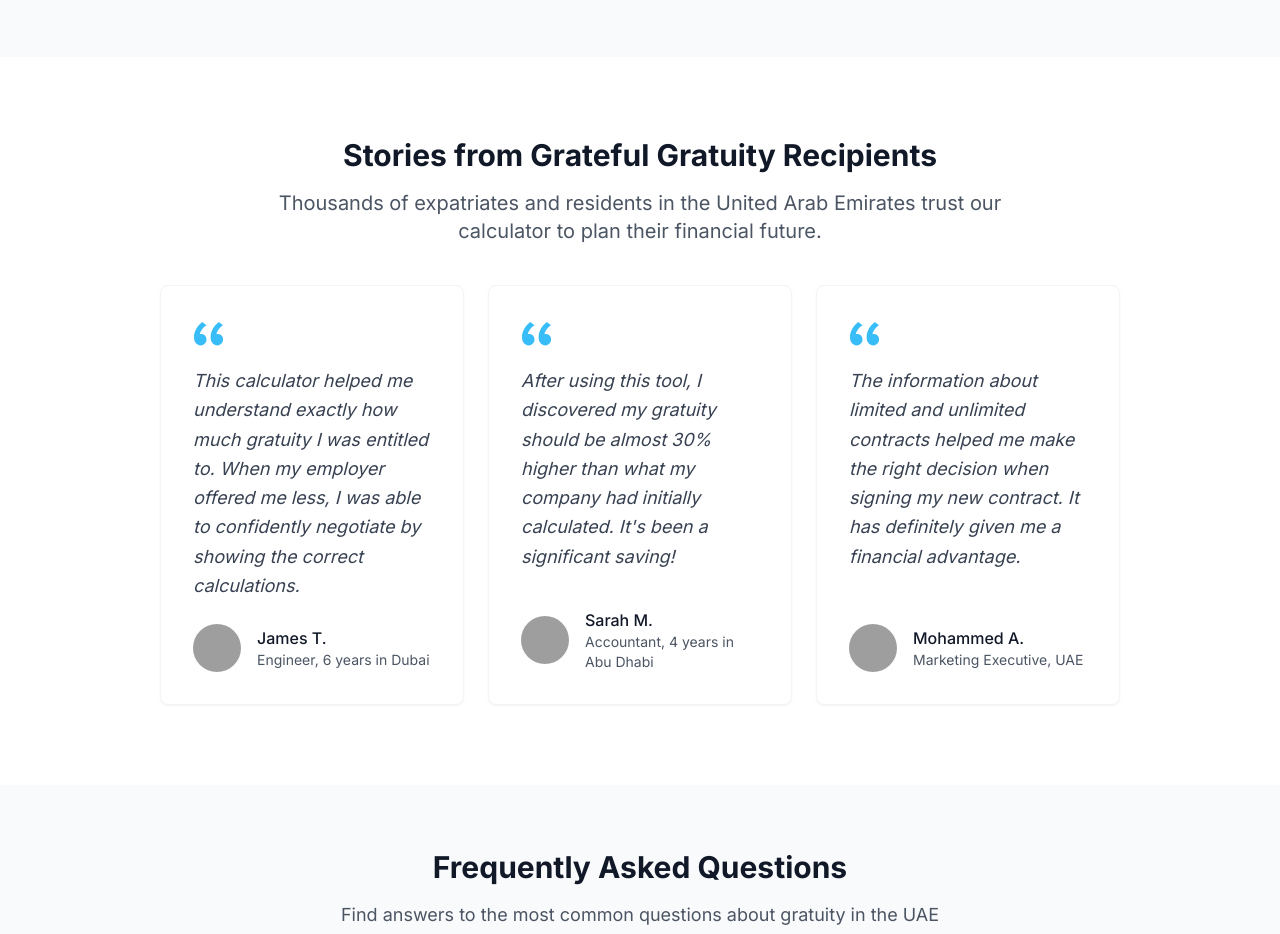
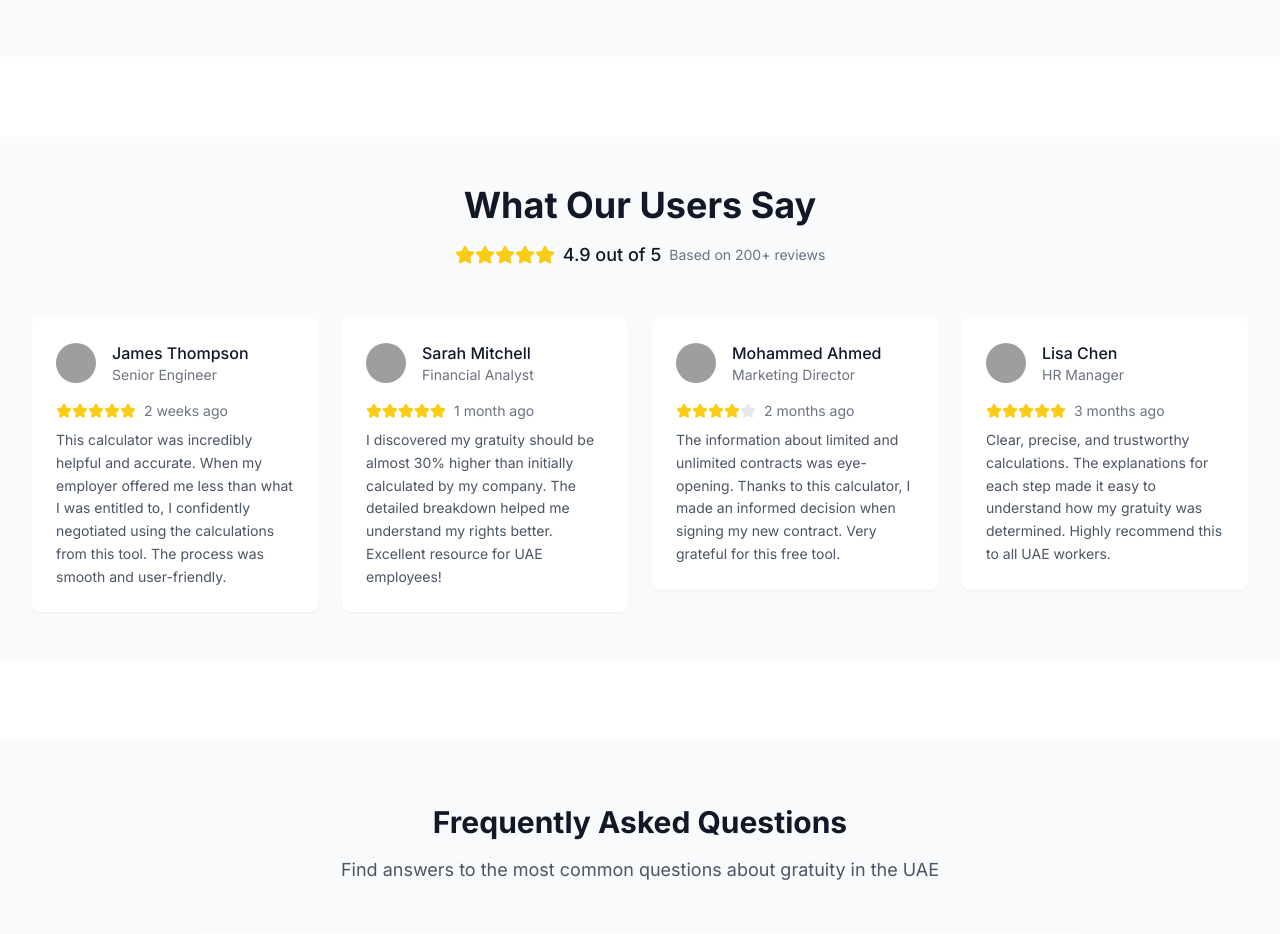
Before and after one commit to modinver/gratuity-calculator-uae, a React (Vite) app: page / in a window 1280 px wide. Shown: the part 2320-3254 px from the top of the page. Built offline with nearby package versions, Linux system fonts and the light colour scheme; grey boxes are pictures that could not be loaded.

Commit message:
Refactor Testimonials component
Refactor the Testimonials component to use a Google-style testimonial design.

```diff
--- a/src/components/Testimonials.tsx
+++ b/src/components/Testimonials.tsx
@@ -1,35 +1,49 @@
 
 import React from 'react';
+import { Star } from 'lucide-react';
 
 interface TestimonialProps {
   content: string;
   author: string;
   role: string;
   image: string;
+  rating: number;
+  date: string;
 }
 
-const Testimonial: React.FC<TestimonialProps> = ({ content, author, role, image }) => {
+const Testimonial: React.FC<TestimonialProps> = ({ content, author, role, image, rating, date }) => {
   return (
-    <div className="flex flex-col h-full bg-white p-8 rounded-lg shadow-sm border border-gray-100 hover:shadow-md transition-shadow">
-      <div className="flex-1">
-        <svg className="h-8 w-8 text-gratuity-400 mb-4" fill="currentColor" viewBox="0 0 32 32">
-          <path d="M9.352 4C4.456 7.456 1 13.12 1 19.36c0 5.088 3.072 8.064 6.624 8.064 3.36 0 5.856-2.688 5.856-5.856 0-3.168-2.208-5.472-5.088-5.472-.576 0-1.344.096-1.536.192.48-3.264 3.552-7.104 6.624-9.024L9.352 4zm16.512 0c-4.8 3.456-8.256 9.12-8.256 15.36 0 5.088 3.072 8.064 6.624 8.064 3.264 0 5.856-2.688 5.856-5.856 0-3.168-2.304-5.472-5.184-5.472-.576 0-1.248.096-1.44.192.48-3.264 3.456-7.104 6.528-9.024L25.864 4z" />
-        </svg>
-        <p className="text-gray-700 text-lg leading-relaxed italic">
+    <div className="flex flex-col bg-white rounded-lg p-6 shadow-sm hover:shadow-md transition-shadow">
+      <div className="flex items-center mb-4">
+        <img
+          className="h-10 w-10 rounded-full object-cover mr-4"
+          src={image}
+          alt={author}
+        />
+        <div>
+          <h4 className="text-gray-900 font-medium">{author}</h4>
+          <div className="text-sm text-gray-500">{role}</div>
+        </div>
+      </div>
+
+      <div className="flex items-center mb-2">
+        {[...Array(5)].map((_, i) => (
+          <Star
+            key={i}
+            size={16}
+            className={`${
+              i < rating
+                ? "fill-yellow-400 text-yellow-400"
+                : "fill-gray-200 text-gray-200"
+            }`}
+          />
+        ))}
+        <span className="ml-2 text-sm text-gray-500">{date}</span>
+      </div>
+
+      <p className="text-gray-600 text-sm leading-relaxed">
         {content}
       </p>
-      </div>
-      <div className="mt-6">
-        <div className="flex items-center">
-          <div className="flex-shrink-0">
-            <img className="h-12 w-12 rounded-full object-cover" src={image} alt={author} />
-          </div>
-          <div className="ml-4">
-            <p className="text-base font-medium text-gray-900">{author}</p>
-            <p className="text-sm text-gray-600">{role}</p>
-          </div>
-        </div>
-      </div>
     </div>
   );
 };
@@ -37,47 +51,76 @@ const Testimonial: React.FC<TestimonialProps> = ({ content, author, role, image
 const Testimonials = () => {
   const testimonials = [
     {
-      content: "This calculator helped me understand exactly how much gratuity I was entitled to. When my employer offered me less, I was able to confidently negotiate by showing the correct calculations.",
-      author: "James T.",
-      role: "Engineer, 6 years in Dubai",
-      image: "/placeholder.svg"
+      content: "This calculator was incredibly helpful and accurate. When my employer offered me less than what I was entitled to, I confidently negotiated using the calculations from this tool. The process was smooth and user-friendly.",
+      author: "James Thompson",
+      role: "Senior Engineer",
+      image: "/placeholder.svg",
+      rating: 5,
+      date: "2 weeks ago"
     },
     {
-      content: "After using this tool, I discovered my gratuity should be almost 30% higher than what my company had initially calculated. It's been a significant saving!",
-      author: "Sarah M.",
-      role: "Accountant, 4 years in Abu Dhabi",
-      image: "/placeholder.svg"
+      content: "I discovered my gratuity should be almost 30% higher than initially calculated by my company. The detailed breakdown helped me understand my rights better. Excellent resource for UAE employees!",
+      author: "Sarah Mitchell",
+      role: "Financial Analyst",
+      image: "/placeholder.svg",
+      rating: 5,
+      date: "1 month ago"
     },
     {
-      content: "The information about limited and unlimited contracts helped me make the right decision when signing my new contract. It has definitely given me a financial advantage.",
-      author: "Mohammed A.",
-      role: "Marketing Executive, UAE",
-      image: "/placeholder.svg"
+      content: "The information about limited and unlimited contracts was eye-opening. Thanks to this calculator, I made an informed decision when signing my new contract. Very grateful for this free tool.",
+      author: "Mohammed Ahmed",
+      role: "Marketing Director",
+      image: "/placeholder.svg",
+      rating: 4,
+      date: "2 months ago"
+    },
+    {
+      content: "Clear, precise, and trustworthy calculations. The explanations for each step made it easy to understand how my gratuity was determined. Highly recommend this to all UAE workers.",
+      author: "Lisa Chen",
+      role: "HR Manager",
+      image: "/placeholder.svg",
+      rating: 5,
+      date: "3 months ago"
     }
   ];
 
   return (
-    <div className="container mx-auto px-4 sm:px-6 lg:px-8 max-w-5xl">
-      <div className="text-center mb-10">
-        <h2 className="text-3xl font-bold text-gray-900">
-          Stories from Grateful Gratuity Recipients
+    <div className="bg-gray-50 py-12 px-4 sm:px-6 lg:px-8">
+      <div className="max-w-7xl mx-auto">
+        <div className="text-center mb-12">
+          <h2 className="text-3xl font-bold text-gray-900 sm:text-4xl">
+            What Our Users Say
           </h2>
-        <p className="mt-4 text-xl text-gray-600 max-w-3xl mx-auto">
-          Thousands of expatriates and residents in the United Arab Emirates trust our calculator to plan their financial future.
+          <div className="mt-4 flex items-center justify-center">
+            <div className="flex items-center">
+              {[...Array(5)].map((_, i) => (
+                <Star
+                  key={i}
+                  size={20}
+                  className="fill-yellow-400 text-yellow-400"
+                />
+              ))}
+            </div>
+            <p className="ml-2 text-lg font-medium text-gray-900">
+              4.9 out of 5
+            </p>
+            <p className="ml-2 text-sm text-gray-500">
+              Based on 200+ reviews
             </p>
           </div>
+        </div>
 
-      <div className="grid grid-cols-1 md:grid-cols-3 gap-6">
+        <div className="grid grid-cols-1 md:grid-cols-2 lg:grid-cols-4 gap-6">
           {testimonials.map((testimonial, index) => (
-          <div key={index} className="animate-fade-in" style={{ animationDelay: `${index * 150}ms` }}>
-            <Testimonial
-              content={testimonial.content}
-              author={testimonial.author}
-              role={testimonial.role}
-              image={testimonial.image}
-            />
+            <div
+              key={index}
+              className="animate-fade-in"
+              style={{ animationDelay: `${index * 150}ms` }}
+            >
+              <Testimonial {...testimonial} />
             </div>
           ))}
+        </div>
       </div>
     </div>
   );
```
Lines whose indentation alone changed are shown as unchanged.
